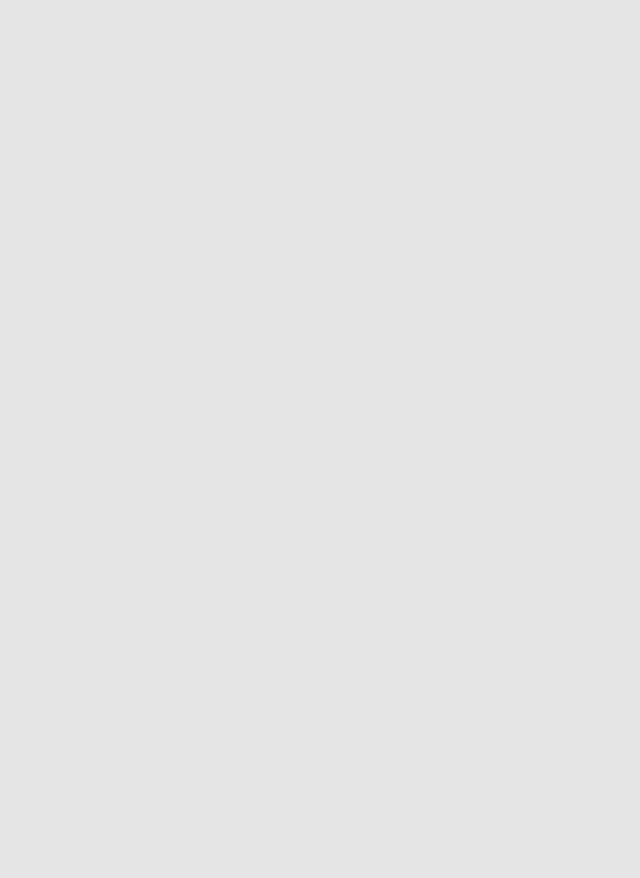
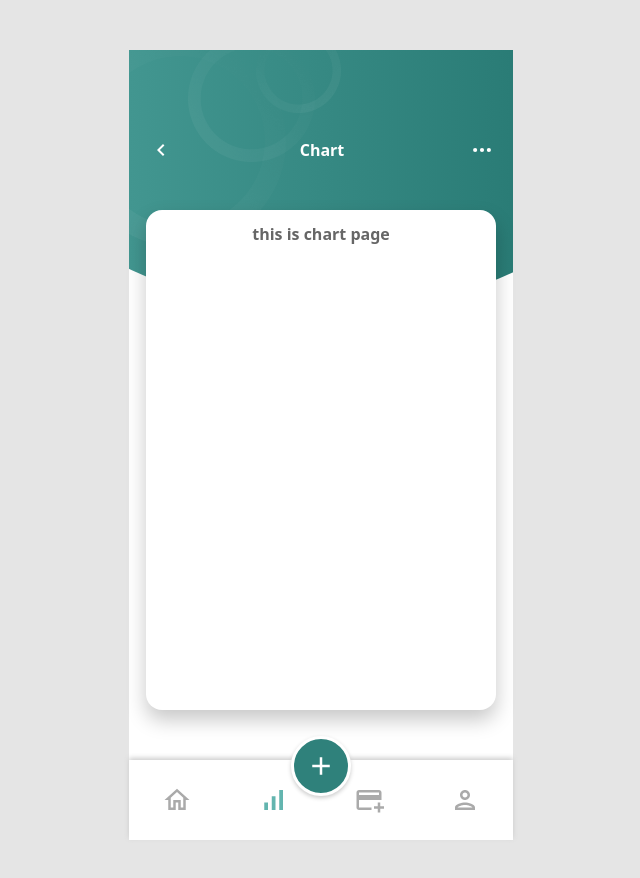
Before and after one commit to imanakhondi/expenseapp, a React (Create React App) app: page /chart in a window 1280 px wide. Before the commit this address had no page. Shown: the top 878 px of the page, without its empty margins (319-959 px from the left). Before the commit the page ends 800 px from the top, so only its background shows below. Built offline with nearby package versions, Linux system fonts and the light colour scheme.

Commit message:
Change some pages

```diff
--- a/src/App.js
+++ b/src/App.js
@@ -8,6 +8,7 @@ import Profile from "./pages/Profile";
 import AddExpense from "./pages/AddExpense";
 import TransactionDetails from "./pages/TransactionDetails";
 import Wallet from "./pages/Wallet";
+import Chart from "./pages/Chart";
 
 function App() {
   return (
@@ -24,6 +25,7 @@ function App() {
         <Route path="/addExpense" element={<AddExpense />} />
         <Route path="/transactionDetails/:id" element={<TransactionDetails />} />
         <Route path="/wallet" element={<Wallet />} />
+        <Route path="/chart" element={<Chart />} />
       </Routes>
     </div>
   );
--- a/src/components/Footer.jsx
+++ b/src/components/Footer.jsx
@@ -20,7 +20,7 @@ const Footer = () => {
         </li>
       </NavLink>
       <NavLink
-        to="/"
+        to="/chart"
         className={(navdata) => {
           return navdata.isActive ? "text-primary" : "text-[#aaaaaa]";
         }}
--- /dev/null
+++ b/src/pages/Chart.jsx
@@ -0,0 +1,33 @@
+import { MdKeyboardArrowLeft } from "react-icons/md";
+import Footer from "../components/Footer";
+import { BsThreeDots } from "react-icons/bs";
+
+const Chart = () => {
+  return (
+    <div className=" relative w-96 h-[790px] flex flex-col items-center bg-white font-semibold">
+      <div className=" h-[280px] bg-gradient-to-r from-[#429690] to-[#2A7C76] w-full clip-path-circle ">
+        <div className="flex justify-between items-center px-5 bg-groupimg bg-no-repeat h-[200px] text-white">
+          <div className="flex flex-col items-start ">
+            <MdKeyboardArrowLeft size={24} />
+          </div>
+          <div className="flex flex-col items-start ">
+            <p className="font-semibold text-x">Chart</p>
+          </div>
+          <div className="">
+            <BsThreeDots size={22} />
+          </div>
+        </div>
+      </div>
+      {/* General Profile */}
+      <div className=" absolute flex flex-col  items-center top-40  mx-auto rounded-2xl h-[500px] p-3 bg-white text-[#666666] w-[350px] shadow-[0_10px_20px_0_#00000038]">
+        <div>
+          <h1>this is chart page</h1>
+        </div>
+      </div>
+
+      <Footer />
+    </div>
+  );
+};
+
+export default Chart;
--- a/src/pages/Splashscreen.jsx
+++ b/src/pages/Splashscreen.jsx
@@ -25,7 +25,7 @@ const Splashscreen = () => {
   return (
     <div className=" w-96 h-[690px] bg-primary flex flex-col items-center justify-center text-white ">
       <h1 className=" text-2xl font-semibold mb-3">EXPENSE TRACKER</h1>
-      <p>Please move the mouse or press a key and wait...</p>
+      <p>Press a key and wait...</p>
       <div className="grid justify-center items-center mt-10">
         <div className=" w-12 h-12 border-[4px] border-[#f3f3f3] border-t-[4px] border-t-[#2f7e79] rounded-full loading-spinner"></div>
       </div>
--- a/src/pages/Wallet.jsx
+++ b/src/pages/Wallet.jsx
@@ -5,19 +5,17 @@ import { useEffect, useState } from "react";
 import { Link } from "react-router-dom";
 
 const Wallet = () => {
-  const [transactions, setTransactions] = useState(
-    JSON.parse(localStorage.getItem("transactions")) || []
-  );
+  const [transactions, setTransactions] = useState([]);
   useEffect(() => {
-    if (transactions.length) {
-      const sortTrans = transactions.sort(
+    const items = JSON.parse(localStorage.getItem("transactions"));
+    if (items) {
+      const sortTrans = items.sort(
         (a, b) => new Date(b.date) - new Date(a.date)
       );
       setTransactions(sortTrans);
-      console.log(transactions);
     }
   }, []);
-  console.log("transactions", transactions);
+
   const [trans, setTrans] = useState(true);
   const [upcoms, setUpcoms] = useState(false);
 
```
